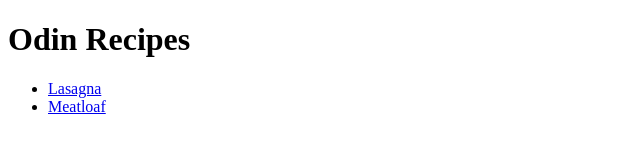
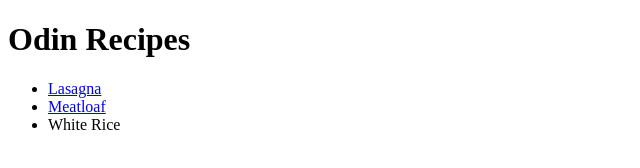
Before and after one commit to FEL54321/odin-recipes2, a plain HTML site: page index.html in a window 1280 px wide. Shown: the full height of the page, 0-640 px from the left. Drawn offline with Linux system fonts and the light colour scheme.

Commit message:
Fix: Add rice recipe to mainpage

```diff
--- a/index.html
+++ b/index.html
@@ -9,6 +9,7 @@
         <ul>
             <li><a href="./recipes/lasagna.html">Lasagna</a></li>
             <li><a href="./recipes/meatloaf.html">Meatloaf</a></li>
+            <li><a href="./recipes/whiteRice.html"></a>White Rice</li>
         </ul>
     </body>
 
```
